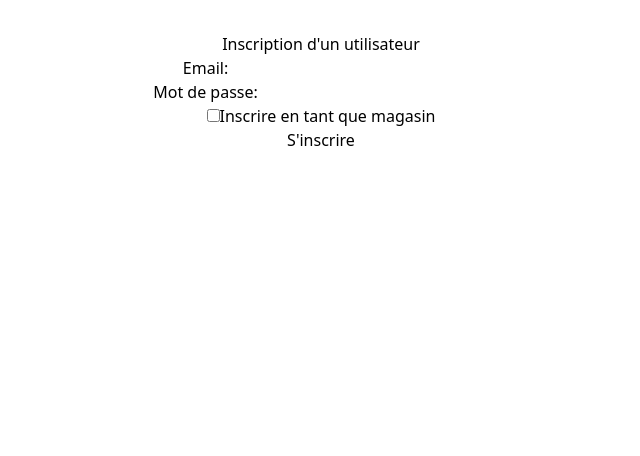
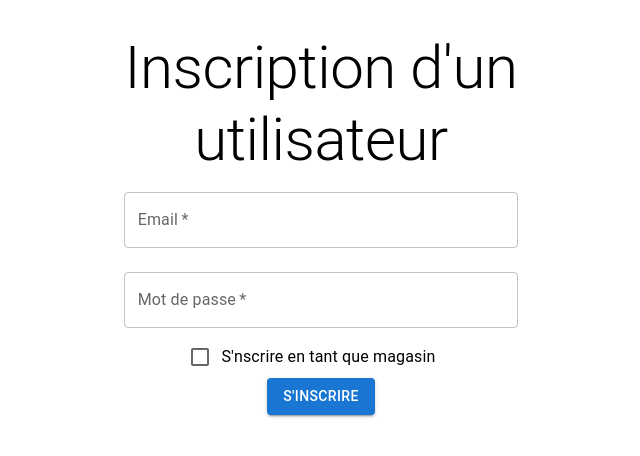
Before and after one commit to JulienVJ/HairPlanet, a React (Vite) app in the folder client/: page / in a window 1280 px wide. Shown: the top 456 px of the page, without its empty margins (319-959 px from the left). Built offline with nearby package versions, Linux system fonts and the light colour scheme.

Commit message:
finalize login & register page

```diff
--- a/client/src/routes/Login.jsx
+++ b/client/src/routes/Login.jsx
@@ -1,6 +1,7 @@
 import { useState } from 'react';
 import { useNavigate } from 'react-router-dom';
-import "../styles/Home.css";
+import { Button, TextField, Typography, Grid } from '@mui/material';
+
 
 const Login = () => {
     const navigateTo = useNavigate();
@@ -9,6 +10,7 @@ const Login = () => {
         password: ''
     });
 
+    const [errorMessage, setErrorMessage] = useState('');
     const handleInputChange = (event) => {
         const { name, value } = event.target;
         setLoginData({
@@ -35,6 +37,7 @@ const Login = () => {
                 navigateTo('/home'); // Redirigez l'utilisateur vers le tableau de bord après la connexion réussie
             } else {
                 console.error('Login failed:', response.statusText);
+                setErrorMessage("Votre email ou votre mot de passe semble être incorrect")
                 // Gérer l'échec de la connexion ici, par exemple, afficher un message d'erreur à l'utilisateur
             }
         } catch (error) {
@@ -43,21 +46,41 @@ const Login = () => {
         }
     };
 
+
     return (
-        <div>
-            <h2>Connexion</h2>
-            <form onSubmit={handleSubmit}>
-                <div>
-                    <label htmlFor="email">Email:</label>
-                    <input type="email" id="email" name="email" value={loginData.email} onChange={handleInputChange} required />
-                </div>
-                <div>
-                    <label htmlFor="password">Mot de passe:</label>
-                    <input type="password" id="password" name="password" value={loginData.password} onChange={handleInputChange} required />
-                </div>
-                <button type="submit">Se connecter</button>
-            </form>
-        </div>
+        <Grid container justifyContent="center" alignItems="center">
+            <Grid item xs={12} sm={8} md={6} lg={4}>
+                <Typography variant="h2">Connexion</Typography>
+                <form onSubmit={handleSubmit}>
+                    <TextField
+                        id="email"
+                        name="email"
+                        label="Email"
+                        type="email"
+                        value={loginData.email}
+                        onChange={handleInputChange}
+                        fullWidth
+                        required
+                        margin="normal"
+                    />
+                    <TextField
+                        id="password"
+                        name="password"
+                        label="Mot de passe"
+                        type="password"
+                        value={loginData.password}
+                        onChange={handleInputChange}
+                        fullWidth
+                        required
+                        margin="normal"
+                    />
+                     {errorMessage && <div style={{ color: 'red', padding: '20px' }}>{errorMessage}</div>}
+                    <Button type="submit" variant="contained" color="primary">
+                        Se connecter
+                    </Button>
+                </form>
+            </Grid>
+        </Grid>
     );
 };
 
--- a/client/src/routes/Register.jsx
+++ b/client/src/routes/Register.jsx
@@ -1,6 +1,6 @@
 import { useState } from 'react';
 import { useNavigate } from 'react-router-dom';
-import "../styles/Home.css"
+import { Checkbox, Grid, Button, FormControlLabel, TextField, Typography } from '@mui/material';
 
 const Register = () => {
     const navigateTo = useNavigate();
@@ -38,7 +38,7 @@ const Register = () => {
             });
             if (response.ok) {
                 console.log('Registration successful');
-				navigateTo('/login')
+                navigateTo('/login');
                 // Gérer la réussite de l'inscription ici, par exemple, rediriger l'utilisateur vers une page de connexion
             } else {
                 console.error('Registration failed:', response.statusText);
@@ -51,27 +51,47 @@ const Register = () => {
     };
 
     return (
+        <Grid container justifyContent="center" alignItems="center" spacing={2}>
+            <Grid item xs={12} sm={8} md={6} lg={4}>
+                <Typography variant="h2">Inscription d'un utilisateur</Typography>
+                <form onSubmit={handleSubmit}>
+                    <TextField
+                        id="email"
+                        name="email"
+                        label="Email"
+                        type="email"
+                        value={registrationData.email}
+                        onChange={handleInputChange}
+                        fullWidth
+                        required
+                        margin="normal"
+                    />
+                    <TextField
+                        id="password"
+                        name="password"
+                        label="Mot de passe"
+                        type="password"
+                        value={registrationData.password}
+                        onChange={handleInputChange}
+                        fullWidth
+                        required
+                        margin="normal"
+                    />
                     <div>
-			<h2>Inscription d'un utilisateur</h2>
-			<form onSubmit={handleSubmit}>
-				<div>
-					<label htmlFor="email">Email:</label>
-					<input type="email" id="email" name="email" value={registrationData.email} onChange={handleInputChange} required />
+                        <FormControlLabel
+                            control={<Checkbox name="isShop" checked={registrationData.isShop} onChange={handleCheckboxChange} />}
+                            label="S'nscrire en tant que magasin"
+                        />
                     </div>
                     <div>
-					<label htmlFor="password">Mot de passe:</label>
-					<input type="password" id="password" name="password" value={registrationData.password} onChange={handleInputChange} required />
+                        <Button type="submit" variant="contained" color="primary">
+                            S'inscrire
+                        </Button>
                     </div>
-				<div>
-					<label>
-						<input type="checkbox" name="isShop" checked={registrationData.isShop} onChange={handleCheckboxChange} />
-						Inscrire en tant que magasin
-					</label>
-				</div>
-				<button type="submit">S'inscrire</button>
                 </form>
-		</div>
-	)
+            </Grid>
+        </Grid>
+    );
 };
 
 export default Register;
```
Also changed, not shown: 1 other file (tests, documents, lock files or other folders). Lines whose indentation alone changed are shown as unchanged.
